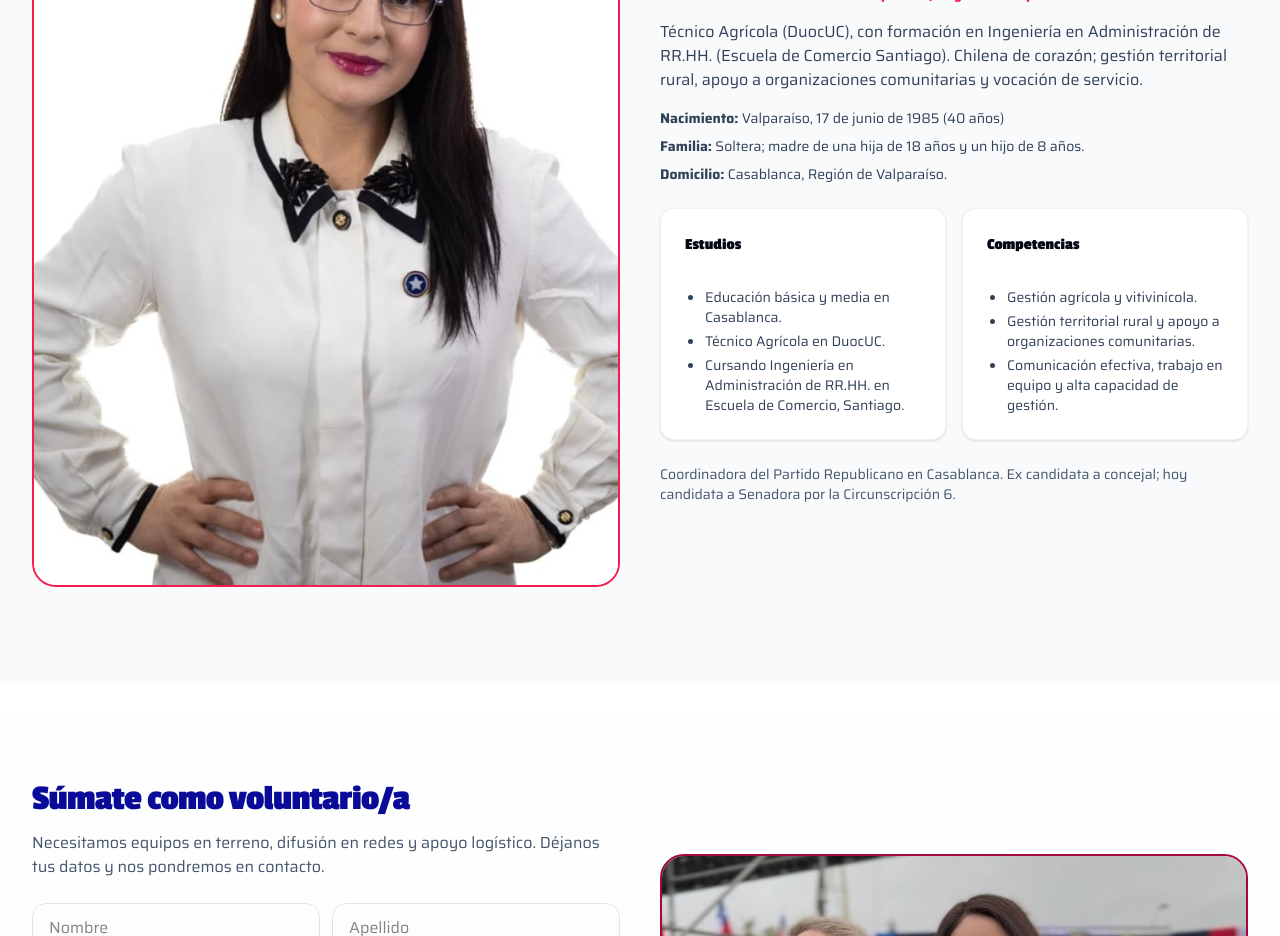
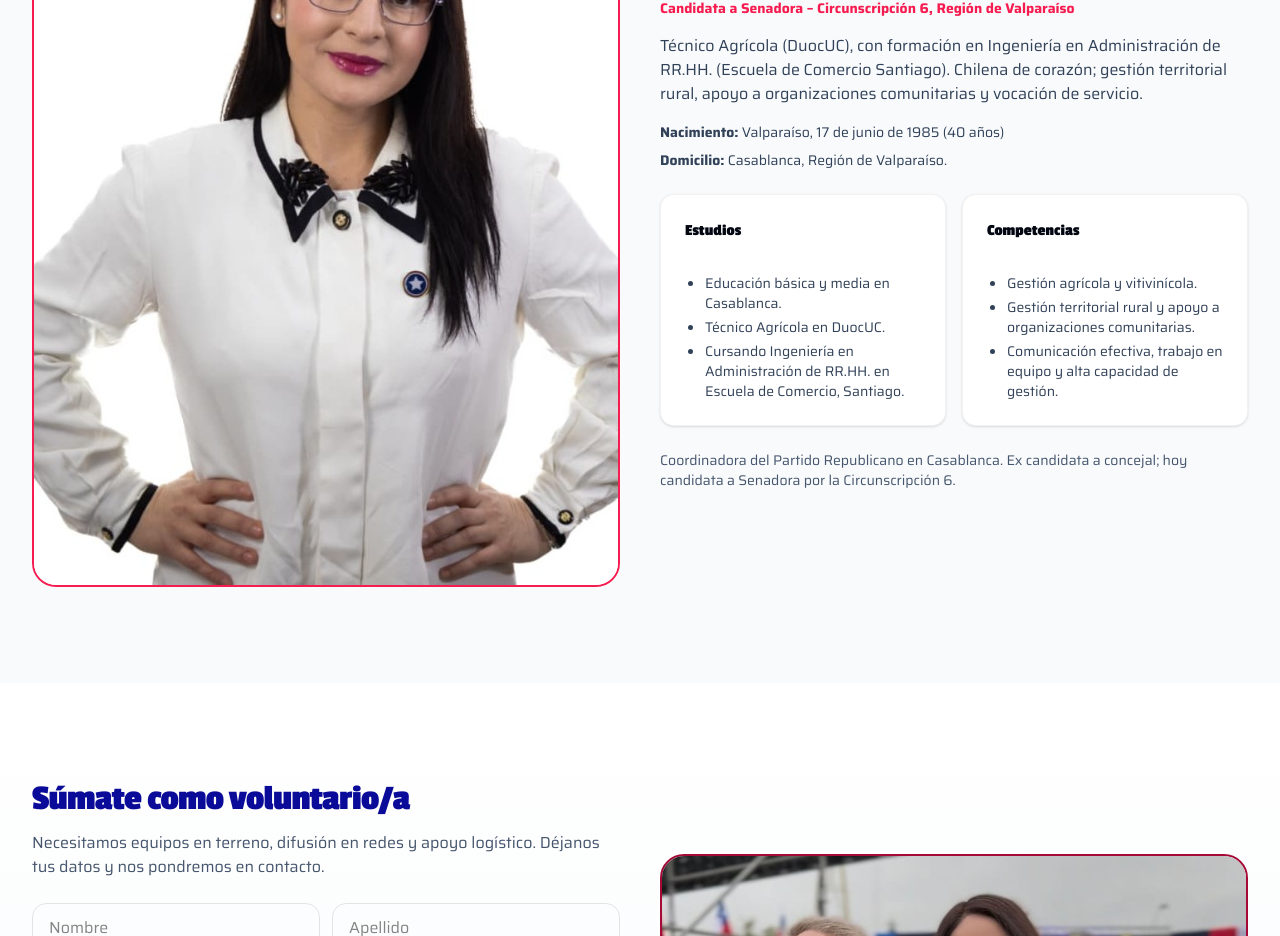
Before and after one commit to Vargosky/landing-soledad-loyola, a Next.js app: page / in a window 1280 px wide. Shown: the part 1780-2716 px from the top of the page. Built offline with nearby package versions, Linux system fonts and the light colour scheme.

Commit message:
quitar familia biografia

```diff
--- a/src/components/biografia/Biografia.js
+++ b/src/components/biografia/Biografia.js
@@ -55,9 +55,9 @@ export function Biografia() {
               <li>
                 <strong>Nacimiento:</strong> {bio.nacimiento} ({bio.edad} años)
               </li>
-              <li>
+              {/* <li>
                 <strong>Familia:</strong> {bio.familia}
-              </li>
+              </li> */}
               <li>
                 <strong>Domicilio:</strong> {bio.domicilio}
               </li>
--- a/src/components/data/data.js
+++ b/src/components/data/data.js
@@ -7,7 +7,7 @@ export const bio = {
     "Técnico Agrícola (DuocUC), con formación en Ingeniería en Administración de RR.HH. (Escuela de Comercio Santiago). Chilena de corazón; gestión territorial rural, apoyo a organizaciones comunitarias y vocación de servicio.",
   edad: 40,
   nacimiento: "Valparaíso, 17 de junio de 1985",
-  familia: "Soltera; madre de una hija de 18 años y un hijo de 8 años.",
+  // familia: "Soltera; madre de una hija de 18 años y un hijo de 8 años.",
   estudios: [
     "Educación básica y media en Casablanca.",
     "Técnico Agrícola en DuocUC.",
```
